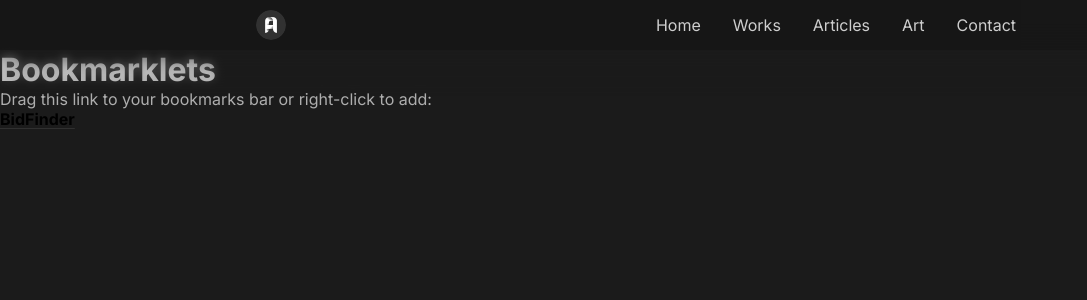
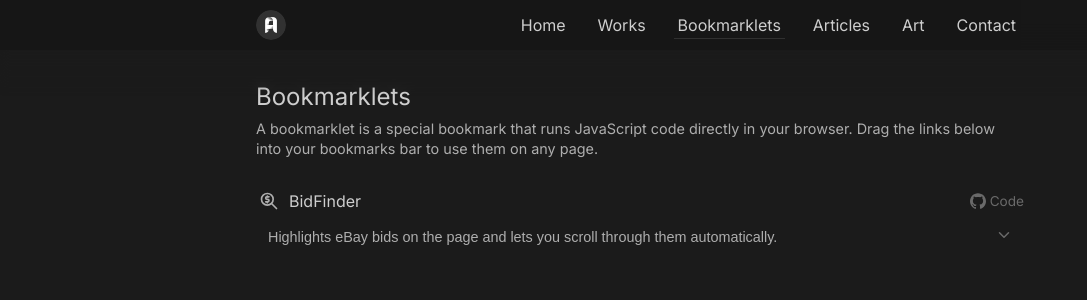
Before and after one commit to christiananagnostou/www, a Next.js app: page /bookmarklets in a window 1280 px wide. Shown: the top 300 px of the page, without its empty margins (0-1087 px from the left). Built offline with nearby package versions, Linux system fonts and the light colour scheme.

Commit message:
add UI for bookmarklets page

```diff
--- a/components/Home/BookmarkAdder.tsx
+++ /dev/null
@@ -1,18 +0,0 @@
-export default function BookmarkAdder() {
-  const bookmarkletCode = `
-    javascript:(function(){
-      var s = document.createElement('script');
-      s.src = "https://christiancodes.co/api/bidfinder";
-      document.body.appendChild(s);
-    })();
-  `
-
-  return (
-    <div>
-      <p>Drag this link to your bookmarks bar or right-click to add:</p>
-      <a href={bookmarkletCode} style={{ fontWeight: 'bold' }}>
-        BidFinder
-      </a>
-    </div>
-  )
-}
--- a/components/Nav.tsx
+++ b/components/Nav.tsx
@@ -9,6 +9,7 @@ import Logo from '../public/A-circle.webp'
 const Links = [
   { href: '/', title: 'Home' },
   { href: '/works', title: 'Works' },
+  { href: '/bookmarklets', title: 'Bookmarklets' },
   { href: '/articles', title: 'Articles' },
   { href: '/art', title: 'Art' },
   { href: '/contact', title: 'Contact' },
--- /dev/null
+++ b/components/SVG/DownArrow.tsx
@@ -0,0 +1,19 @@
+type Props = {}
+
+const DownArrow = (props: Props) => {
+  return (
+    <svg
+      stroke="currentColor"
+      fill="currentColor"
+      strokeWidth="0"
+      viewBox="0 0 512 512"
+      height="1em"
+      width="1em"
+      xmlns="http://www.w3.org/2000/svg"
+    >
+      <path fill="none" strokeLinecap="round" strokeLinejoin="round" strokeWidth="48" d="M112 184l144 144 144-144" />
+    </svg>
+  )
+}
+
+export default DownArrow
--- /dev/null
+++ b/components/SVG/UpArrow.tsx
@@ -0,0 +1,19 @@
+type Props = {}
+
+const UpArrow = (props: Props) => {
+  return (
+    <svg
+      stroke="currentColor"
+      fill="currentColor"
+      strokeWidth="0"
+      viewBox="0 0 512 512"
+      height="1em"
+      width="1em"
+      xmlns="http://www.w3.org/2000/svg"
+    >
+      <path fill="none" strokeLinecap="round" strokeLinejoin="round" strokeWidth="48" d="M112 328l144-144 144 144" />
+    </svg>
+  )
+}
+
+export default UpArrow
--- /dev/null
+++ b/components/Shared/Heading.ts
@@ -0,0 +1,18 @@
+import { motion } from 'framer-motion'
+import styled from 'styled-components'
+
+export const Heading = styled(motion.div)`
+  margin-bottom: 2rem;
+
+  h1 {
+    font-size: 1.5rem;
+    text-align: left;
+    font-weight: 400;
+  }
+
+  p {
+    margin-top: 0.5rem;
+    font-size: 0.9rem;
+    line-height: 1.4;
+  }
+`
--- a/components/Styles/GlobalStyle.ts
+++ b/components/Styles/GlobalStyle.ts
@@ -18,6 +18,10 @@ const GlobalStyle = createGlobalStyle`
   .max-w-screen {
     width: 100%;
     max-width: var(--max-w-screen);
+  }
+
+  body {
+    min-height: 100vh;
   }
 
   *{
--- /dev/null
+++ b/lib/bookmarklets/index.tsx
@@ -0,0 +1,38 @@
+const BidFinder = `
+javascript:(function(){
+  var s = document.createElement('script');
+  s.src = 'https://christiancodes.co/api/bidfinder';
+  document.body.appendChild(s);
+})();
+`
+
+const MoneyMagnify = (
+  <svg
+    stroke="currentColor"
+    fill="none"
+    strokeWidth="2"
+    viewBox="0 0 24 24"
+    strokeLinecap="round"
+    strokeLinejoin="round"
+    width="1em"
+    height="1em"
+    xmlns="http://www.w3.org/2000/svg"
+  >
+    <path d="M10 10m-7 0a7 7 0 1 0 14 0a7 7 0 1 0 -14 0"></path>
+    <path d="M21 21l-6 -6"></path>
+    <path d="M12 7h-2.5a1.5 1.5 0 0 0 0 3h1a1.5 1.5 0 0 1 0 3h-2.5"></path>
+    <path d="M10 13v1m0 -8v1"></path>
+  </svg>
+)
+
+export const bookmarkletsData = [
+  {
+    title: 'BidFinder',
+    description: 'Highlights eBay bids on the page and lets you scroll through them automatically.',
+    code: BidFinder,
+    icon: MoneyMagnify,
+    githubUrl: 'https://github.com/christiananagnostou/www/blob/master/public/scripts/bidfinder.js',
+    instructions:
+      "1. Go to an eBay page showing auction items with bid counts.\n2. Click the 'BidFinder' bookmarklet to highlight and jump to each bid.\n3. Press 'n' for the next highlighted bid, or Shift+N for the previous one.\n4. Enable 'Auto Scroll' in the info box to cycle automatically, and set the interval in seconds.",
+  },
+]
--- a/pages/bookmarklets.tsx
+++ b/pages/bookmarklets.tsx
@@ -1,15 +1,236 @@
-import BookmarkAdder from '../components/Home/BookmarkAdder'
+import { motion } from 'framer-motion'
+import Head from 'next/head'
+import { useState } from 'react'
+import styled from 'styled-components'
+import { fade, pageAnimation, staggerFade } from '../components/animation'
+import { Heading } from '../components/Shared/Heading'
+import DownArrow from '../components/SVG/DownArrow'
+import Github from '../components/SVG/GitHub'
+import UpArrow from '../components/SVG/UpArrow'
+import { bookmarkletsData } from '../lib/bookmarklets'
 
-type Props = {}
+export default function Bookmarklets() {
+  const [openIndexes, setOpenIndexes] = useState<number[]>([])
 
-const bookmarklets = (props: Props) => {
+  const toggleOpen = (index: number) => {
+    setOpenIndexes((prev) => (prev.includes(index) ? prev.filter((i) => i !== index) : [...prev, index]))
+  }
+
   return (
-    <div>
-      <h1>Bookmarklets</h1>
+    <>
+      <Head>
+        <title>Bookmarklets</title>
+        <meta name="description" content="A handy list of Bookmarklets by Christian Anagnostou" />
+        <meta name="viewport" content="width=device-width, initial-scale=1" />
+      </Head>
 
-      <BookmarkAdder />
-    </div>
+      <Container variants={pageAnimation} initial="hidden" animate="show" exit="exit">
+        {/* <PageTitle titleLeft="Handy" titleRight="Bookmarklets" /> */}
+
+        <Heading variants={fade}>
+          <h1>Bookmarklets</h1>
+          <p>
+            A bookmarklet is a special bookmark that runs JavaScript code directly in your browser. Drag the links below
+            into your bookmarks bar to use them on any page.
+          </p>
+        </Heading>
+
+        <BookmarkletsContainer variants={staggerFade}>
+          {bookmarkletsData.map(({ title, description, code, icon, githubUrl, instructions }, index) => {
+            const isOpen = openIndexes.includes(index)
+
+            return (
+              <BookmarkletItem key={title} variants={fade}>
+                <div className="main-content">
+                  {/* Top row: icon + "title link" */}
+                  <div className="top-row">
+                    <div className="icon" aria-hidden="true">
+                      {icon}
+                    </div>
+                    <h2 className="title">
+                      <TitleLink
+                        href={code}
+                        draggable="true"
+                        aria-label={`Drag or click to use the ${title} bookmarklet.`}
+                      >
+                        {title}
+                      </TitleLink>
+                    </h2>
+
+                    {/* GitHub link */}
+                    <a href={githubUrl} aria-label={`View the ${title} bookmarklet on GitHub.`} className="github-url">
+                      <Github />
+                      Code
+                    </a>
+                  </div>
+
+                  {/* Toggleable description (button) */}
+                  <button
+                    className="toggle-area"
+                    onClick={() => toggleOpen(index)}
+                    aria-expanded={isOpen}
+                    aria-controls={`instructions-${index}`}
+                  >
+                    <p className="summary">{description}</p>
+                    <span className="toggle-arrow">{isOpen ? <UpArrow /> : <DownArrow />}</span>
+                  </button>
+
+                  {/* Instructions panel, if open */}
+                  {isOpen && (
+                    <div
+                      className="instructions"
+                      id={`instructions-${index}`}
+                      role="region"
+                      aria-label={`${title} instructions`}
+                    >
+                      {instructions.split('\n').map((line, i) => (
+                        <p key={`${title}-line-${i}`}>{line}</p>
+                      ))}
+                    </div>
+                  )}
+                </div>
+              </BookmarkletItem>
+            )
+          })}
+        </BookmarkletsContainer>
+      </Container>
+    </>
   )
 }
 
-export default bookmarklets
+const Container = styled(motion.section)`
+  overflow: hidden;
+  color: var(--text);
+  max-width: var(--max-w-screen);
+  padding: 0 1rem;
+  margin: 2rem auto;
+`
+
+const BookmarkletsContainer = styled(motion.div)`
+  display: flex;
+  flex-direction: column;
+  align-content: center;
+  justify-content: center;
+  margin: auto;
+  gap: 2rem;
+`
+
+const BookmarkletItem = styled(motion.div)`
+  width: 100%;
+  display: flex;
+
+  .main-content {
+    flex: 1;
+    display: flex;
+    flex-direction: column;
+    gap: 0.5rem;
+  }
+
+  .top-row {
+    display: flex;
+    align-items: center;
+    gap: 0.5rem;
+
+    .icon {
+      font-size: 1.25rem;
+      min-width: 25px;
+      display: flex;
+      align-items: center;
+      justify-content: center;
+    }
+
+    .title {
+      margin: 0;
+      font-size: 1rem;
+      font-weight: 400;
+    }
+
+    .github-url {
+      margin-left: auto;
+      display: flex;
+      align-items: center;
+      color: var(--text-dark);
+      gap: 0.25rem;
+      font-size: 0.85rem;
+      text-decoration: none;
+    }
+  }
+
+  .toggle-area {
+    display: flex;
+    justify-content: space-between;
+    align-items: center;
+    padding: 0.5rem 0.75rem;
+    border: none;
+    border-radius: 5px;
+    width: 100%;
+    text-align: left;
+    background: transparent;
+    cursor: pointer;
+    transition: background 0.25s ease;
+
+    &:hover,
+    &:focus {
+      outline: none;
+      background: #262626;
+    }
+
+    .summary {
+      font-size: 0.9rem;
+      margin: 0;
+      font-weight: 300;
+      color: var(--text);
+    }
+
+    .toggle-arrow {
+      margin-left: 1rem;
+      color: var(--text-dark);
+
+      svg {
+        height: 1.2em;
+        width: 1.2em;
+      }
+    }
+  }
+
+  .instructions {
+    padding: 0.75rem;
+    background: var(--dark-bg);
+    border: 1px solid var(--accent);
+    border-radius: 5px;
+
+    p {
+      margin: 0.25rem 0;
+      font-size: 0.8rem;
+      line-height: 1.3;
+      font-weight: 300;
+    }
+  }
+
+  @media screen and (max-width: 500px) {
+    flex-direction: column;
+
+    .top-row {
+      .icon {
+        margin: 0 0.5rem 0 0;
+      }
+    }
+
+    .toggle-area {
+      padding: 0.4rem 0.6rem;
+    }
+  }
+`
+
+const TitleLink = styled.a`
+  color: var(--heading);
+  text-decoration: none;
+  font-weight: 300;
+  transition: text-decoration 0.2s ease;
+
+  &:hover,
+  &:focus {
+    text-decoration: underline;
+    outline: none;
+  }
+`
--- a/pages/lab.tsx
+++ b/pages/lab.tsx
@@ -16,6 +16,8 @@ export default function lab() {
       </Head>
 
       <LabItems id="work" variants={pageAnimation} initial="hidden" animate="show" exit="exit">
+        {/* <PageTitle titleLeft="Creative" titleRight="Experiments" /> */}
+
         {/* Gantt */}
         <Item variants={fade}>
           <DateStyle>May 2024</DateStyle>
--- a/public/scripts/bidfinder.js
+++ b/public/scripts/bidfinder.js
@@ -1,5 +1,5 @@
 ;(function () {
-  class BidMatcher {
+  class BidFinder {
     constructor() {
       this.regexPattern = /[1-9]\d*\s+bids?/g
       this.matches = []
@@ -94,5 +94,5 @@
     }
   }
 
-  new BidMatcher()
+  new BidFinder()
 })()
```
Also changed, not shown: components/Styles/PageTitle.tsx (+10 -10 lines), pages/works.tsx (+3 -11 lines).
